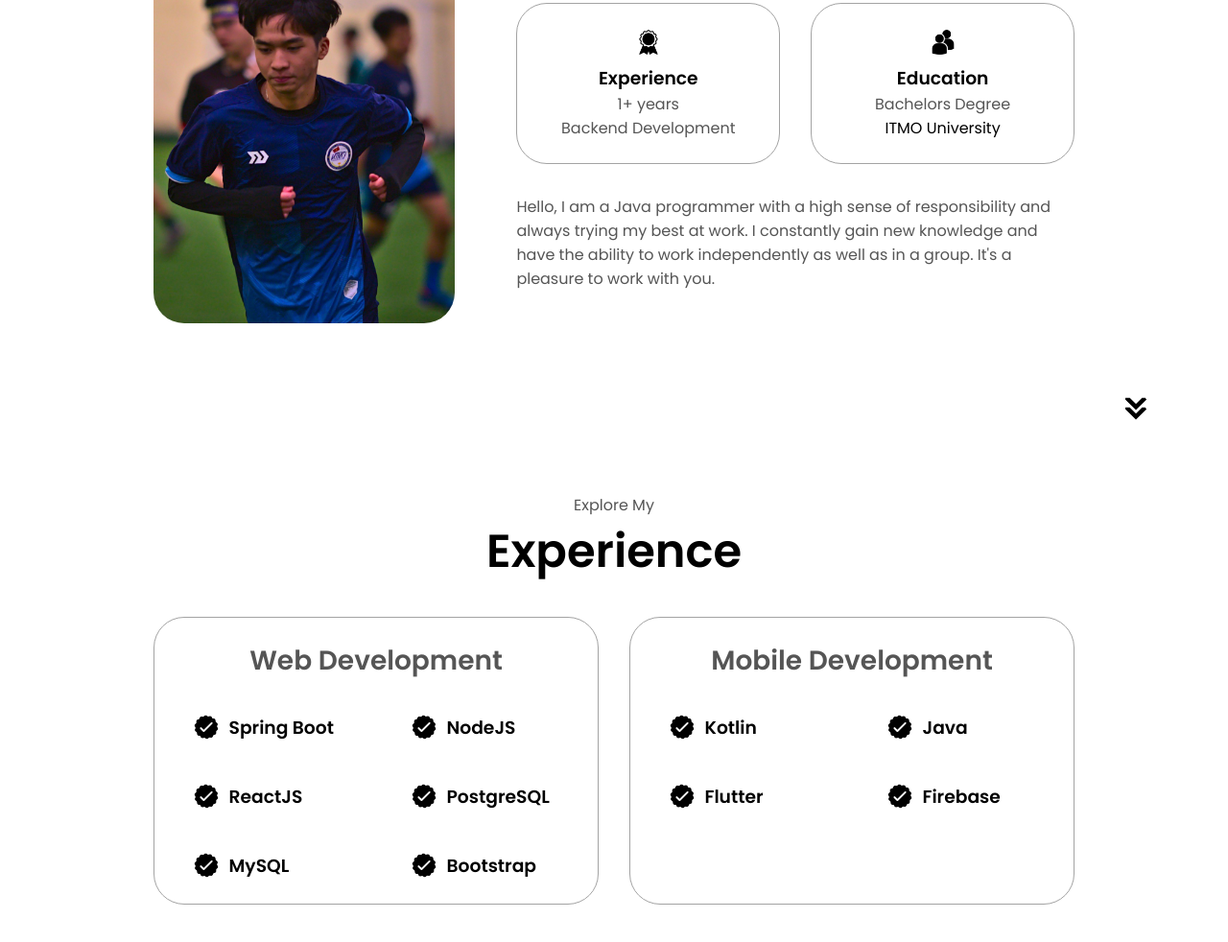
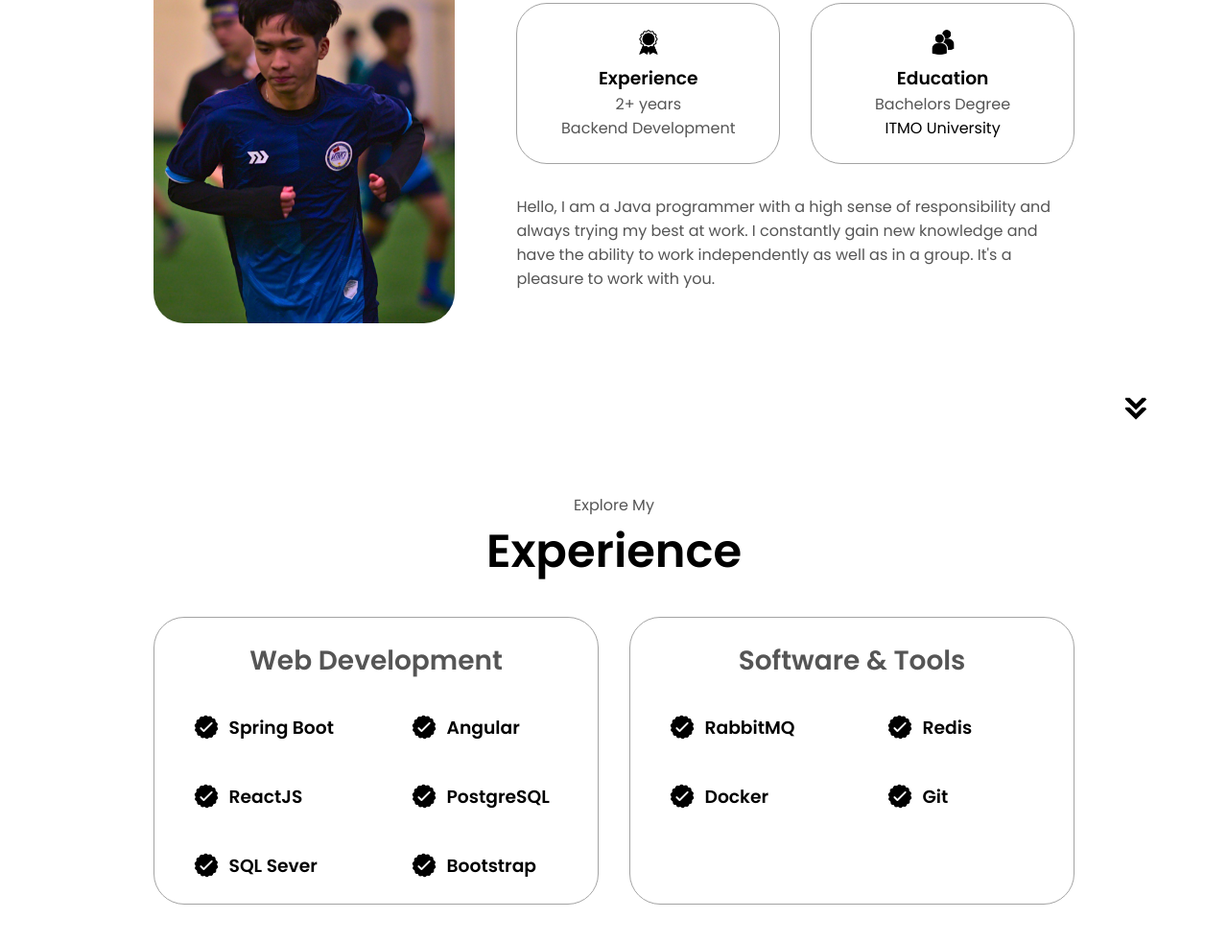
Before and after one commit to vuminhtruong/portfolio, a plain HTML site: page index.html in a window 1280 px wide. Shown: the part 1182-2164 px from the top of the page at 96% size. Drawn offline with Linux system fonts and the light colour scheme.

Commit message:
Update index.html

```diff
--- a/index.html
+++ b/index.html
@@ -78,7 +78,7 @@
                 class="icon"
               />
               <h3>Experience</h3>
-              <p>1+ years <br />Backend Development</p>
+              <p>2+ years <br />Backend Development</p>
             </div>
             <div class="details-container">
               <img
@@ -129,7 +129,7 @@
                   class="icon"
                 />
                 <div>
-                  <h3>NodeJS</h3>
+                  <h3>Angular</h3>
                 </div>
               </article>
               <article>
@@ -159,7 +159,7 @@
                   class="icon"
                 />
                 <div>
-                  <h3>MySQL</h3>
+                  <h3>SQL Sever</h3>
                 </div>
               </article>
               <article>
@@ -175,7 +175,7 @@
             </div>
           </div>
           <div class="details-container">
-            <h2 class="experience-sub-title">Mobile Development</h2>
+            <h2 class="experience-sub-title">Software & Tools</h2>
             <div class="article-container">
               <article>
                 <img
@@ -184,7 +184,7 @@
                   class="icon"
                 />
                 <div>
-                  <h3>Kotlin</h3>
+                  <h3>RabbitMQ</h3>
                 </div>
               </article>
               <article>
@@ -194,7 +194,7 @@
                   class="icon"
                 />
                 <div>
-                  <h3>Java</h3>
+                  <h3>Redis</h3>
                 </div>
               </article>
               <article>
@@ -204,7 +204,7 @@
                   class="icon"
                 />
                 <div>
-                  <h3>Flutter</h3>
+                  <h3>Docker</h3>
                 </div>
               </article>
               <article>
@@ -214,7 +214,7 @@
                   class="icon"
                 />
                 <div>
-                  <h3>Firebase  </h3>
+                  <h3>Git</h3>
                 </div>
               </article>
             </div>
```
